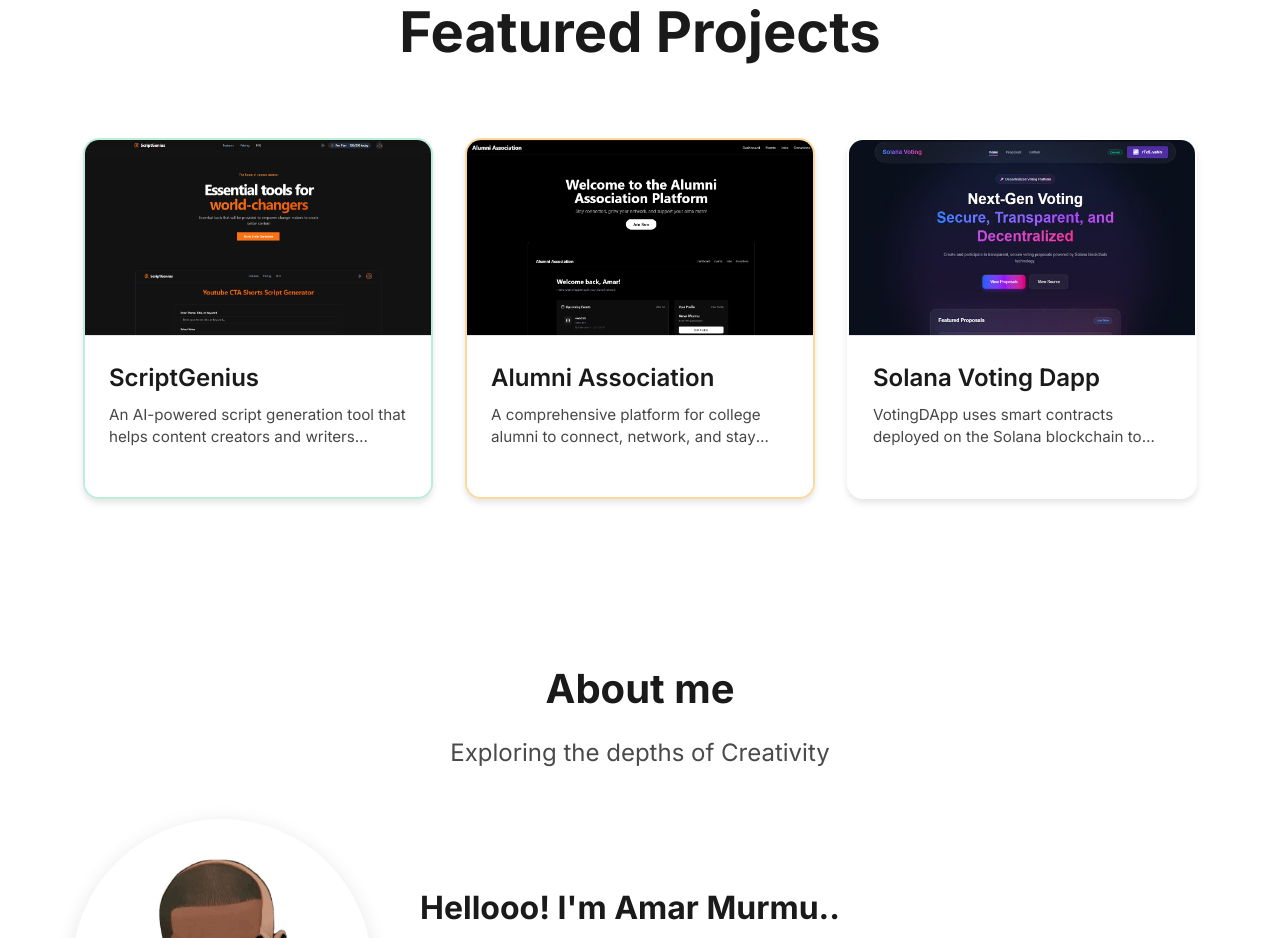
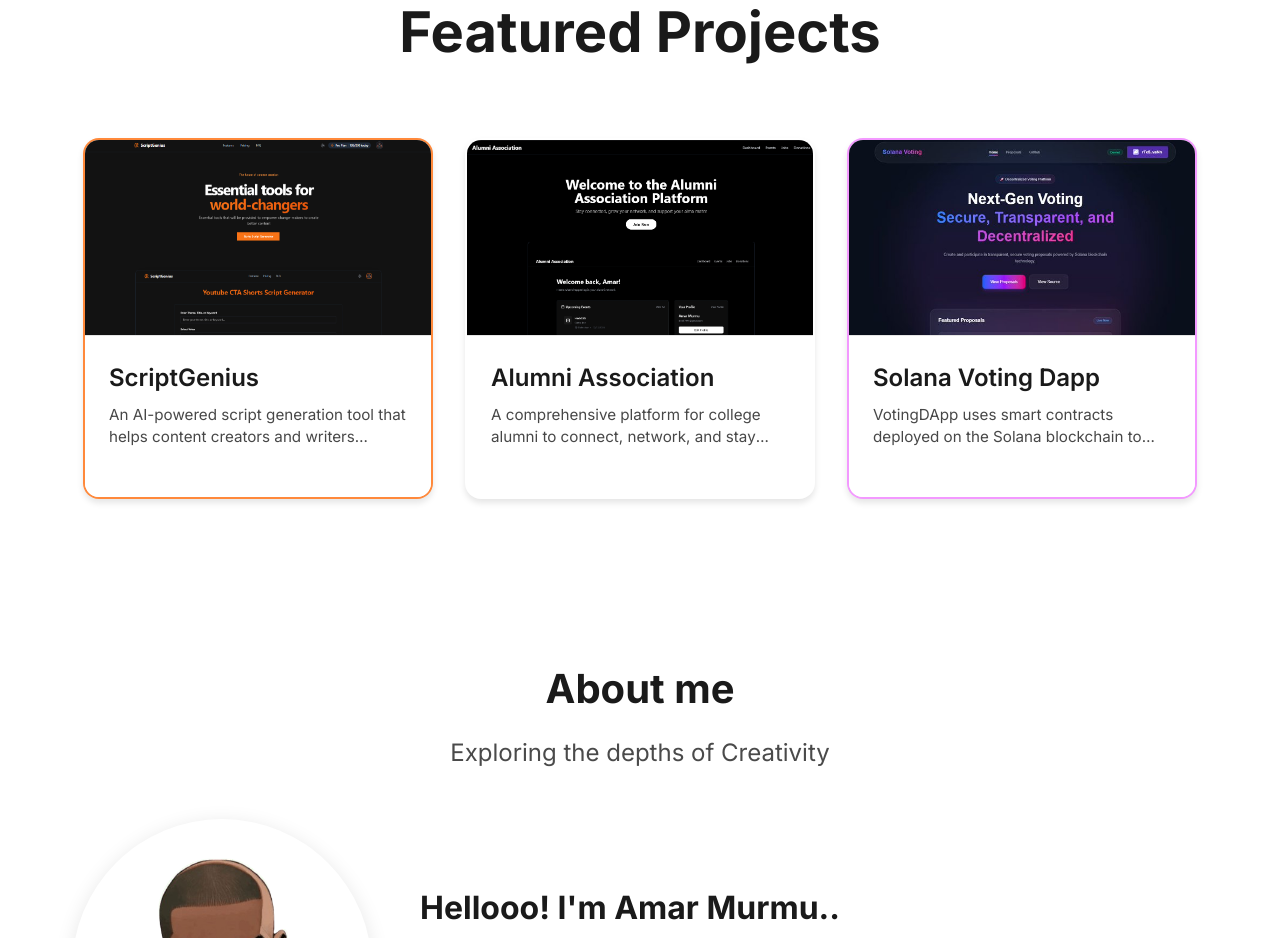
Before and after one commit to amarmurmu001/amar-portfolio, a React (Vite) app: page / in a window 1280 px wide. Shown: the part 1020-1958 px from the top of the page. Built offline with nearby package versions, Linux system fonts and the light colour scheme.

Commit message:
style: update project card border colors for improved visual distinction

```diff
--- a/src/routes/Projects.css
+++ b/src/routes/Projects.css
@@ -40,11 +40,14 @@
 }
 
 .project-card:nth-child(1) {
-  border-color: rgba(88, 216, 163, 0.4);
+  border-color: rgba(255, 102, 0, 0.767);
 }
 
 .project-card:nth-child(2) {
-  border-color: rgba(255, 159, 0, 0.4);
+  border-color: rgba(255, 255, 255, 0.815);
+}
+.project-card:nth-child(3) {
+  border-color: rgba(225, 0, 255, 0.4);
 }
 
 .project-card:hover {
```
